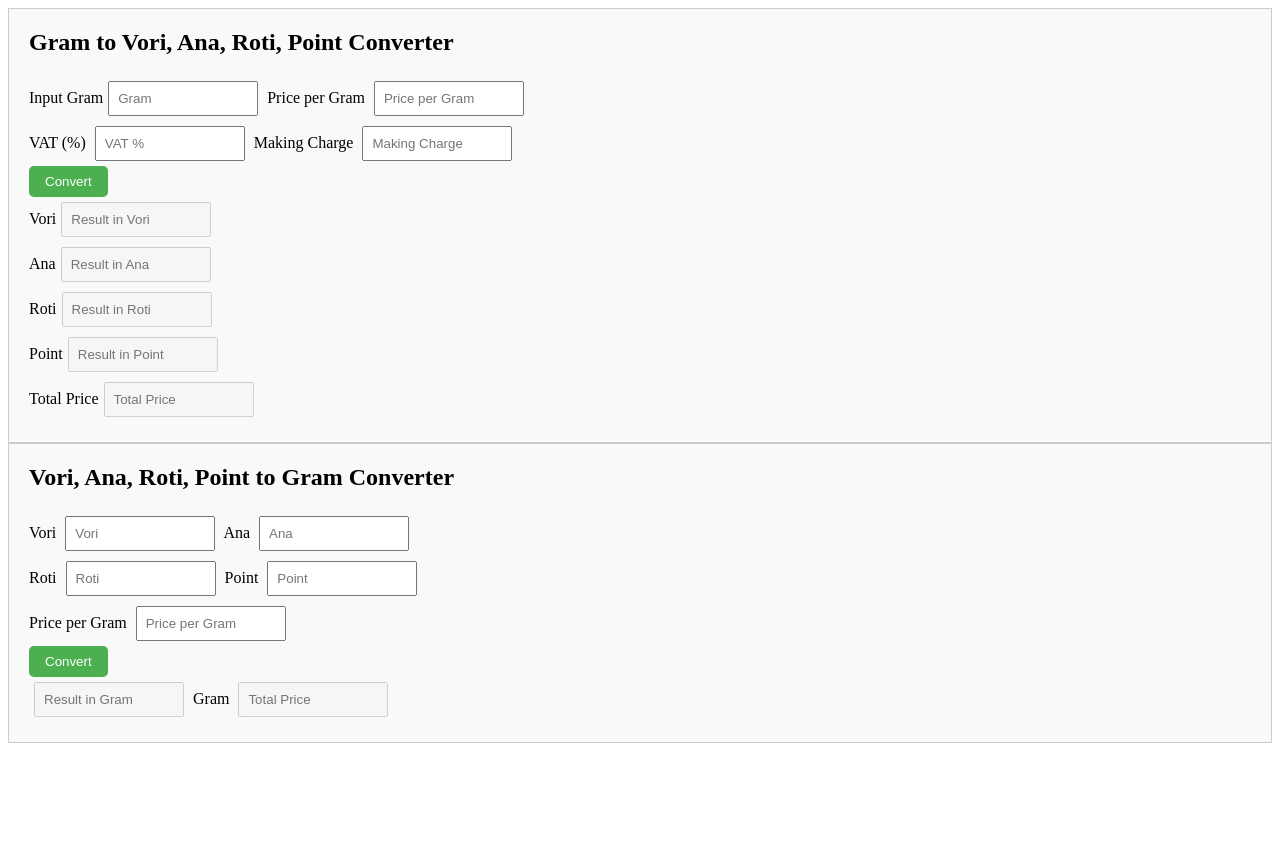
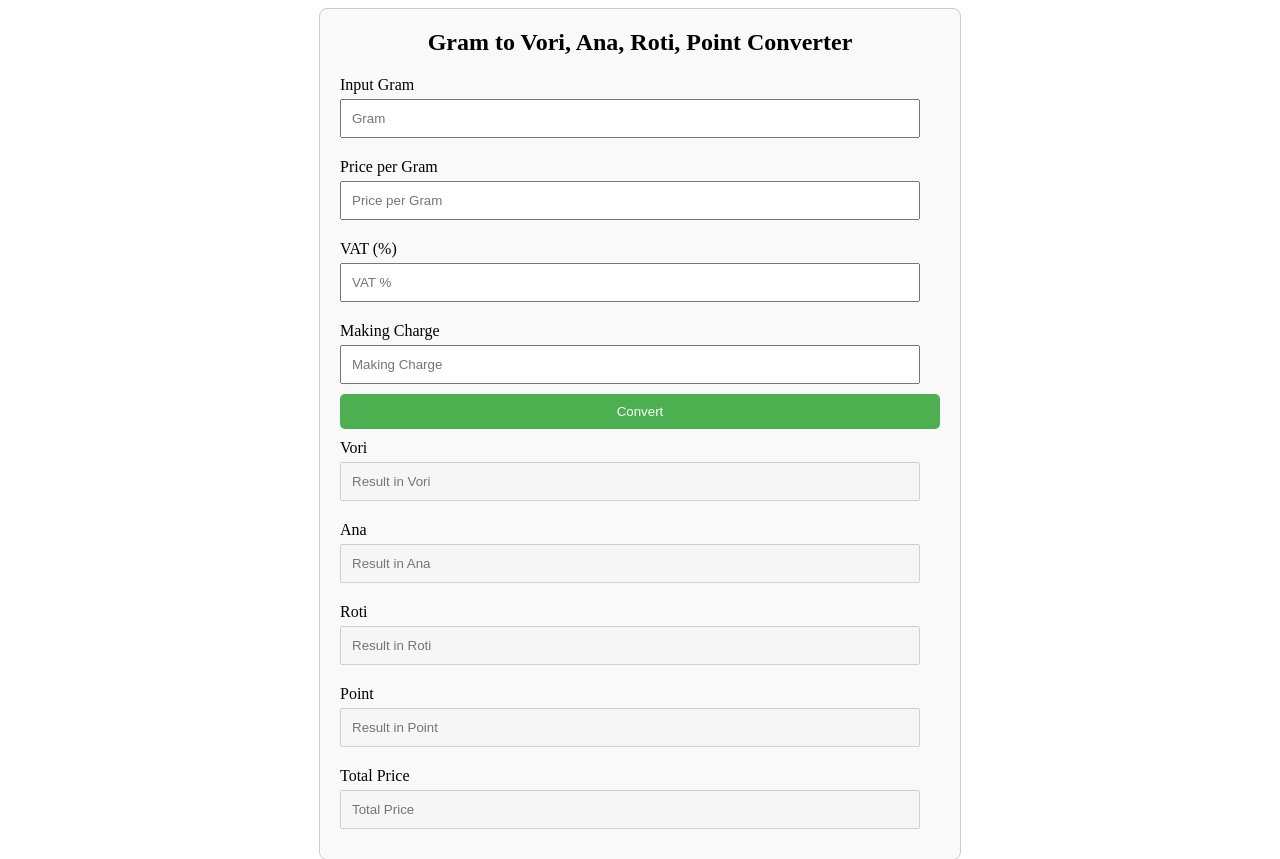
Before and after one commit to sultanjewellers2025/cal, a plain HTML site: page index.html in a window 1280 px wide. Shown: the top 859 px of the page. Before the commit the page ends 800 px from the top, so only its background shows below. Drawn offline with Linux system fonts and the light colour scheme.

Commit message:
Update index.html

```diff
--- a/index.html
+++ b/index.html
@@ -3,7 +3,8 @@
 
 <div class="converter">
     <h2>Gram to Vori, Ana, Roti, Point Converter</h2>
-        <label for="#">Input Gram</label><input type="number" id="gram" placeholder="Gram">
+    <label for="#">Input Gram</label>
+    <input type="number" id="gram" placeholder="Gram">
     <label for="#">Price per Gram</label>
     <input type="number" id="pricePerGramConversion" placeholder="Price per Gram"><br>
     <label for="#">VAT (%)</label>
@@ -11,12 +12,18 @@
     <label for="#">Making Charge</label>
     <input type="number" id="makingChargeConversion" placeholder="Making Charge"><br>
     <button onclick="convertToVoriAnaRoti()">Convert</button><br>
-        <label for="#">Vori</label><input type="text" id="resultVori" placeholder="Result in Vori" disabled=""><br>
-        <label for="#">Ana</label><input type="text" id="resultAna" placeholder="Result in Ana" disabled=""><br>
-        <label for="#">Roti</label><input type="text" id="resultRoti" placeholder="Result in Roti" disabled=""><br>
-        <label for="#">Point</label><input type="text" id="resultPoint" placeholder="Result in Point" disabled=""><br>
-        <label for="#">Total Price</label><input type="text" id="resultTotalPrice" placeholder="Total Price" disabled="">
+    <label for="#">Vori</label>
+    <input type="text" id="resultVori" placeholder="Result in Vori" disabled=""><br>
+    <label for="#">Ana</label>
+    <input type="text" id="resultAna" placeholder="Result in Ana" disabled=""><br>
+    <label for="#">Roti</label>
+    <input type="text" id="resultRoti" placeholder="Result in Roti" disabled=""><br>
+    <label for="#">Point</label>
+    <input type="text" id="resultPoint" placeholder="Result in Point" disabled=""><br>
+    <label for="#">Total Price</label>
+    <input type="text" id="resultTotalPrice" placeholder="Total Price" disabled="">
 </div>
+
 <div class="converter">
     <h2>Vori, Ana, Roti, Point to Gram Converter</h2>
     <label for="#">Vori</label>
@@ -35,8 +42,6 @@
     <label for="#">Gram</label>
     <input type="text" id="totalPrice" placeholder="Total Price" disabled="">
 </div>
-
-
 
 <script>
     function convertToGram() {
@@ -113,29 +118,48 @@
         margin: auto;
         padding: 20px;
         border: 1px solid #ccc;
-        border-radius: auto;
+        border-radius: 8px;
         background-color: #f9f9f9;
+        max-width: 600px;
+        width: 100%;
     }
     h2 {
         margin-top: 0;
+        text-align: center;
+    }
+    label {
+        display: block;
+        margin-top: 10px;
     }
     input[type="number"],
     input[type="text"] {
-        margin: 5px;
-        padding: 8px;
-        width: 150px;
+        margin: 5px 0 10px;
+        padding: 10px;
+        width: calc(100% - 20px); /* Make inputs fill the container */
+        box-sizing: border-box;
     }
     button {
-        padding: 8px 16px;
+        padding: 10px 20px;
         background-color: #4CAF50;
         color: white;
         border: none;
         border-radius: 5px;
         cursor: pointer;
+        width: 100%;
     }
     button:hover {
         background-color: #45a049;
     }
+
+    /* Mobile responsive styles */
+    @media (max-width: 600px) {
+        .converter {
+            padding: 15px;
+        }
+        button {
+            width: 100%; /* Make the button full width on small screens */
+        }
+    }
 </style>
 </body>
 </html>
```
Lines whose indentation alone changed are shown as unchanged.
